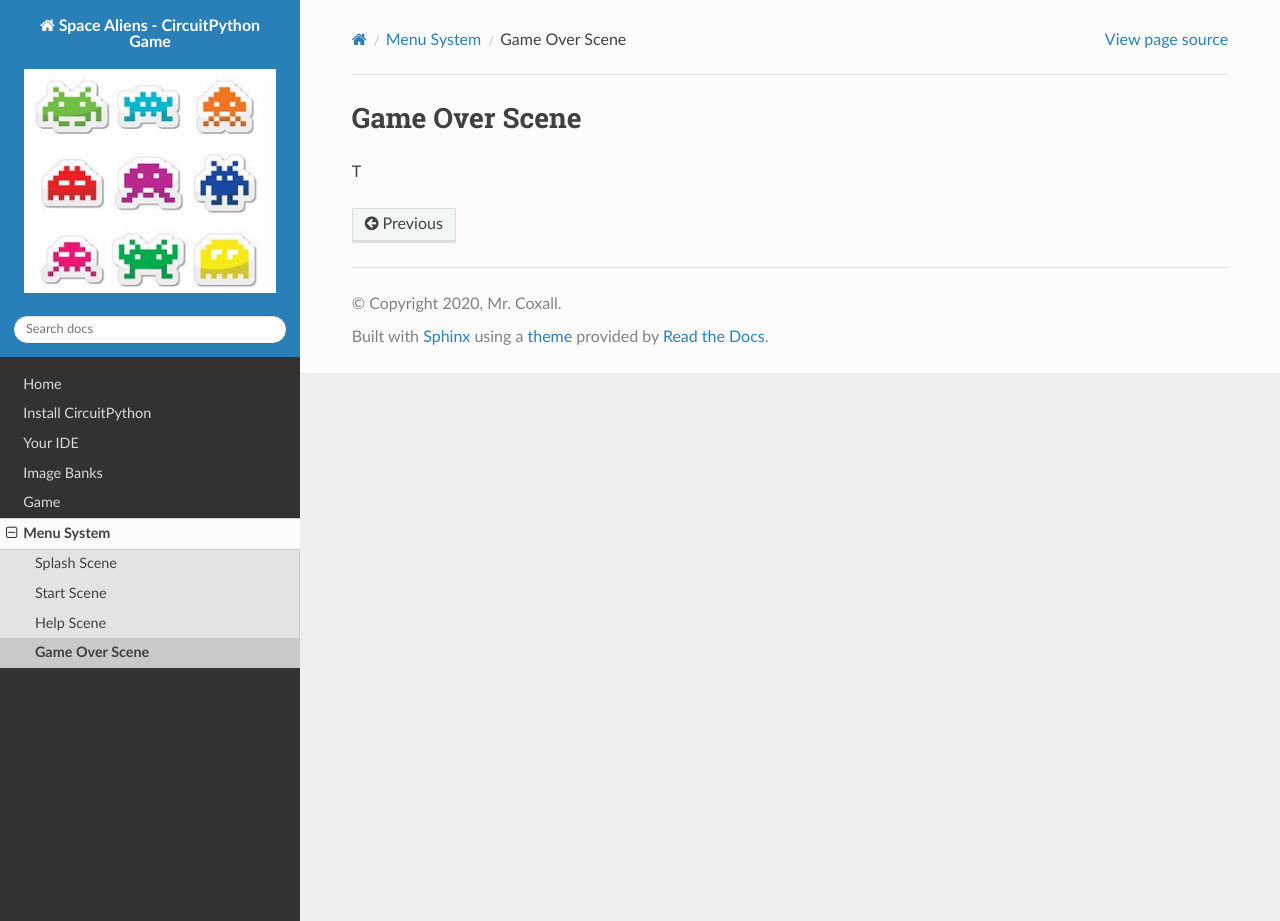
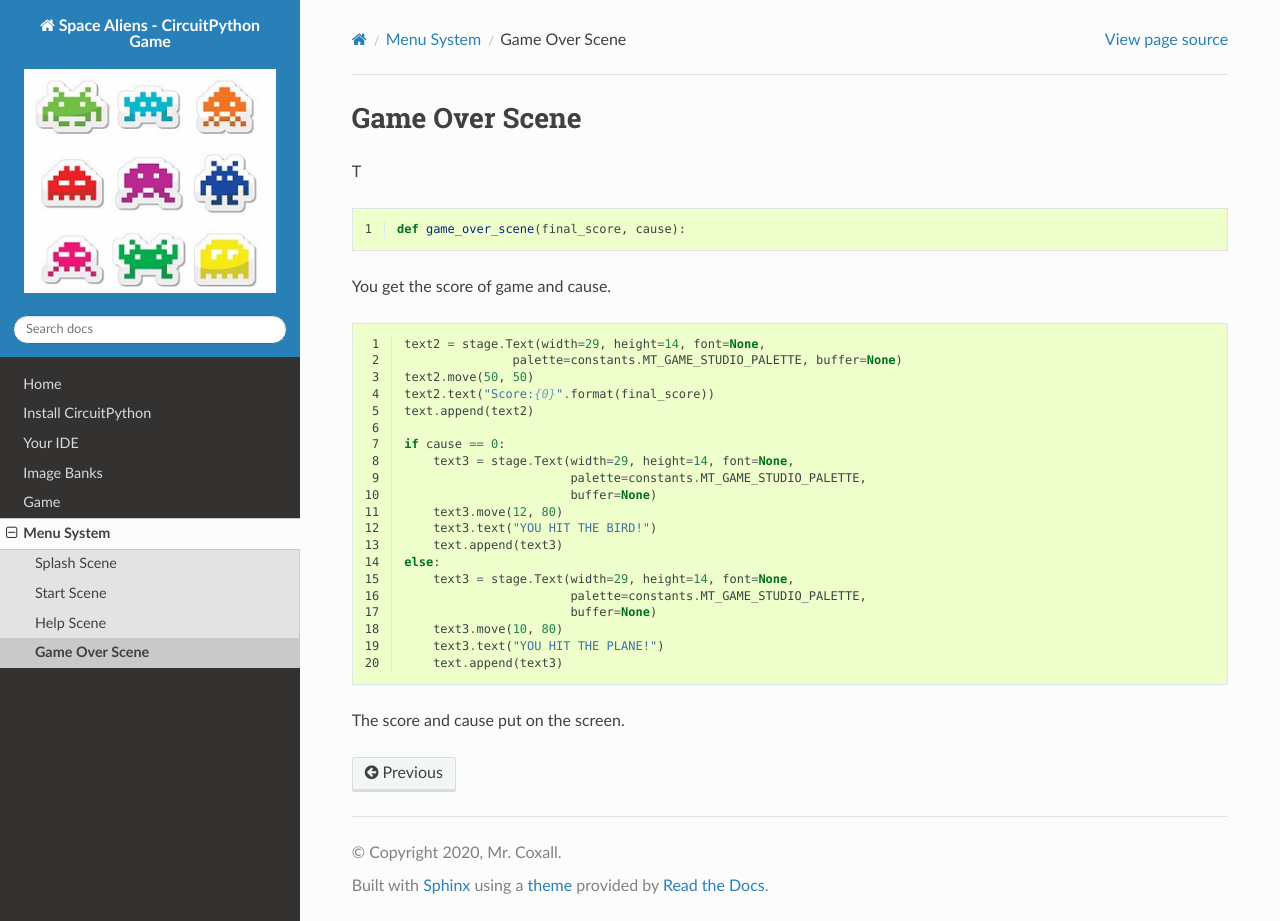
Before and after one commit to MotherTeresaHS/ICS3U-2019-Group19, a Sphinx documentation site: the page built from docs/menu/game_over_scene.rst, in a window 1280 px wide and 921 px high. Built offline with Sphinx 7.4.7 and the Read the Docs theme 2.0.0, drawn with Linux system fonts in a browser that asks for light colours.

Commit message:
Update game_over_scene.rst

```diff
--- a/docs/menu/game_over_scene.rst
+++ b/docs/menu/game_over_scene.rst
@@ -4,3 +4,38 @@
 ===============
 
 T
+
+.. code-block:: python
+        :linenos:
+
+        def game_over_scene(final_score, cause):
+
+
+You get the score of game and cause.
+
+.. code-block:: python
+        :linenos:
+
+        text2 = stage.Text(width=29, height=14, font=None,
+                       palette=constants.MT_GAME_STUDIO_PALETTE, buffer=None)
+        text2.move(50, 50)
+        text2.text("Score:{0}".format(final_score))
+        text.append(text2)
+
+        if cause == 0:
+            text3 = stage.Text(width=29, height=14, font=None,
+                               palette=constants.MT_GAME_STUDIO_PALETTE,
+                               buffer=None)
+            text3.move(12, 80)
+            text3.text("YOU HIT THE BIRD!")
+            text.append(text3)
+        else:
+            text3 = stage.Text(width=29, height=14, font=None,
+                               palette=constants.MT_GAME_STUDIO_PALETTE,
+                               buffer=None)
+            text3.move(10, 80)
+            text3.text("YOU HIT THE PLANE!")
+            text.append(text3)
+
+
+The score and cause put on the screen.
```
